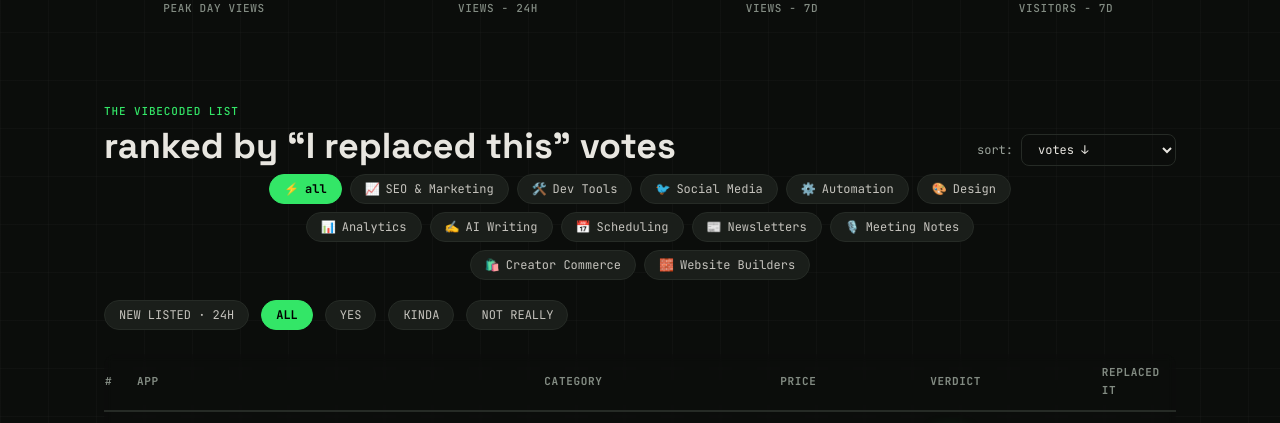
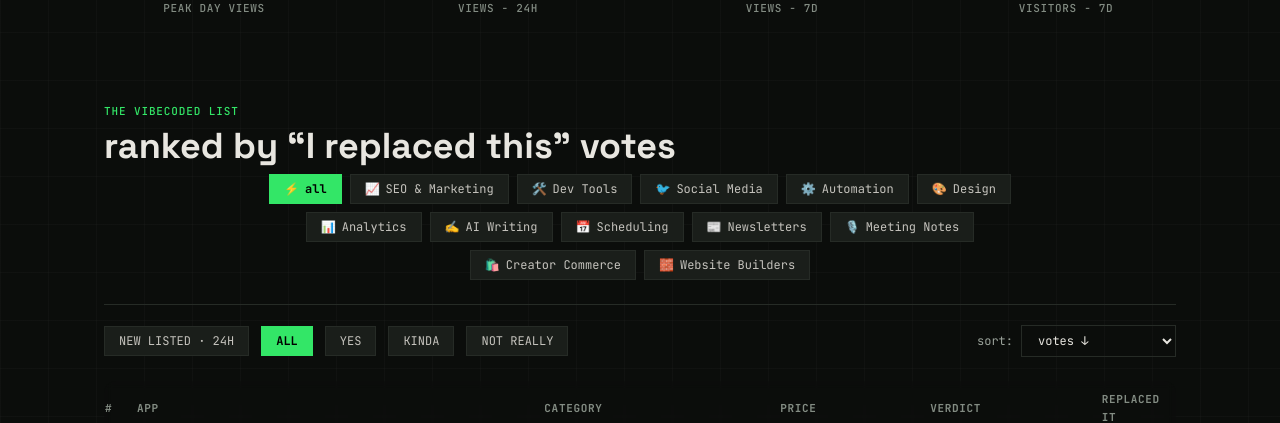
Before and after one commit to VibeCodingApp/LetsVibeCodeit, a Next.js app: page / in a window 1280 px wide. Shown: the part 1120-1543 px from the top of the page. Built offline with nearby package versions, Linux system fonts and the light colour scheme; no server answers; the database is empty.

Commit message:
fix(filters): square category controls and align sort with verdict filters

```diff
--- a/src/app/globals.css
+++ b/src/app/globals.css
@@ -81,7 +81,7 @@
   .hero-ad-right { left: calc(50% + (var(--content-max) / 2) + var(--hero-ad-gap)); }
   .site-header-inner { min-height: 54px; }
   .chip {
-    @apply font-mono text-xs px-3.5 py-1.5 rounded-full border cursor-pointer whitespace-nowrap select-none transition-all;
+     @apply font-mono text-xs px-3.5 py-1.5 rounded-none border cursor-pointer whitespace-nowrap select-none transition-all;
     border-color:var(--border); background:var(--surface-2); color:var(--fg-2);
   }
   .chip:hover { border-color:var(--border-2); color:var(--fg); transform:translateY(-1px); }
--- a/src/components/app-table.tsx
+++ b/src/components/app-table.tsx
@@ -74,30 +74,32 @@ export function AppTable({ initialRows, categories }: { initialRows: AppRow[]; c
             <span className="text-[11px] font-medium uppercase tracking-[0.08em] text-primary font-mono">The Vibecoded List</span>
             <h2 className="font-display text-3xl md:text-4xl font-bold mt-1">ranked by &ldquo;I replaced this&rdquo; votes</h2>
           </div>
-          <div className="flex items-center gap-2">
-            <label htmlFor="sort-select" className="text-xs text-muted font-mono">sort:</label>
-            <select id="sort-select" value={f.sort} onChange={e => setF({ ...f, sort: e.target.value as FilterState['sort'] })}
-              className="px-3 py-1.5 rounded-lg text-fg font-mono text-xs cursor-pointer outline-none bg-transparent border border-[var(--border)] hover:border-[var(--border-2)] transition-colors">
-              <option value="votes">votes ↓</option><option value="name">name A–Z</option><option value="price">price: low→high</option>
-            </select>
-          </div>
         </div>
 
         <div className="mb-5">
           <CategoryChips categories={categories} active={f.category} onChange={c => setF({ ...f, category: c, search: '' })} />
         </div>
 
-        <div className="flex flex-wrap items-center gap-3 mb-6">
-          <button onClick={() => setF({ ...f, newListed: !f.newListed })} className={['chip', f.newListed ? 'chip-active' : ''].filter(Boolean).join(' ')}>NEW LISTED · 24H</button>
-          {(['all', 'yes', 'kinda', 'no'] as const).map(v => {
+        <div className="mt-6 flex flex-wrap items-center justify-between gap-4 border-t border-[var(--border)] pt-5 mb-6">
+          <div className="flex flex-wrap items-center gap-3">
+            <button onClick={() => setF({ ...f, newListed: !f.newListed })} className={['chip', f.newListed ? 'chip-active' : ''].filter(Boolean).join(' ')}>NEW LISTED · 24H</button>
+            {(['all', 'yes', 'kinda', 'no'] as const).map(v => {
             const ac = f.verdict === v
               ? v === 'yes' ? 'chip-active'
                 : v === 'kinda' ? 'bg-[var(--kinda-bg)] !text-[var(--kinda-fg)] !border-[var(--warning)] font-semibold'
                 : v === 'no' ? 'bg-[var(--no-bg)] !text-[var(--no-fg)] !border-[var(--danger)] font-semibold'
                 : 'chip-active'
               : '';
-            return <button key={v} onClick={() => setF({ ...f, verdict: v })} className={['chip', ac].filter(Boolean).join(' ')}>{v === 'all' ? 'ALL' : v === 'yes' ? 'YES' : v === 'kinda' ? 'KINDA' : 'NOT REALLY'}</button>;
-          })}
+              return <button key={v} onClick={() => setF({ ...f, verdict: v })} className={['chip', ac].filter(Boolean).join(' ')}>{v === 'all' ? 'ALL' : v === 'yes' ? 'YES' : v === 'kinda' ? 'KINDA' : 'NOT REALLY'}</button>;
+            })}
+          </div>
+          <div className="flex items-center gap-2">
+            <label htmlFor="sort-select" className="text-xs text-muted font-mono">sort:</label>
+            <select id="sort-select" value={f.sort} onChange={e => setF({ ...f, sort: e.target.value as FilterState['sort'] })}
+              className="rounded-none border border-[var(--border)] bg-transparent px-3 py-1.5 font-mono text-xs text-fg outline-none transition-colors hover:border-[var(--border-2)] focus:border-primary">
+              <option value="votes">votes ↓</option><option value="name">name A–Z</option><option value="price">price: low→high</option>
+            </select>
+          </div>
         </div>
 
         {filtered.length === 0 ? (
```
